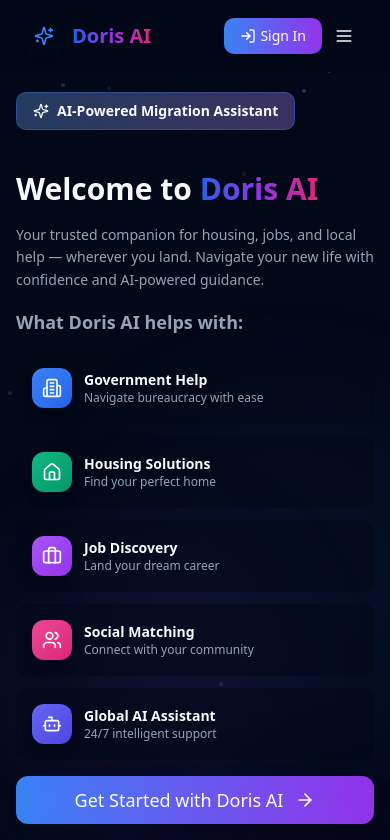
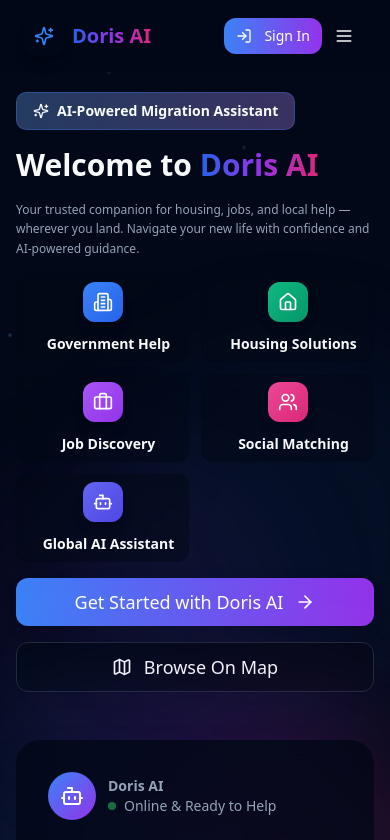
Before and after one commit to ali-melllo/doris, a Next.js app: page / in a window 390 px wide. Shown: the top 840 px of the page. Built offline with nearby package versions, Linux system fonts and the light colour scheme.

Commit message:
lohin uodate

```diff
--- a/src/app/login/page.tsx
+++ b/src/app/login/page.tsx
@@ -848,17 +848,17 @@
                         >
                             <div className="relative">
                                 <motion.div
-                                    className="w-24 h-24 bg-gradient-to-br from-blue-500 via-purple-500 to-pink-500 rounded-full flex items-center justify-center mx-auto shadow-2xl"
-                                    animate={{ rotate: 360 }}
+                                    className="!w-24 h-24 bg-gradient-to-br from-blue-500 via-purple-500 to-pink-500 rounded-full flex items-center justify-center mx-auto shadow-2xl"
+                                    animate={{ rotate: 360,scale: [1, 1.2, 1], opacity: [0.5, 0.2, 0.8]  }}
                                     transition={{ duration: 3, repeat: Number.POSITIVE_INFINITY, ease: "linear" }}
                                 >
-                                    <Bot className="w-12 h-12 text-white" />
+                                    <Sparkles className="w-12 h-12 text-white" />
                                 </motion.div>
-                                <motion.div
-                                    className="absolute inset-0 rounded-full border-4 border-blue-500/30"
+                                {/* <motion.div
+                                    className="absolute inset-x-1/2 size-24 rounded-full border-4 border-blue-500/30"
                                     animate={{ scale: [1, 1.2, 1], opacity: [0.5, 0, 0.5] }}
                                     transition={{ duration: 2, repeat: Number.POSITIVE_INFINITY }}
-                                />
+                                /> */}
                             </div>
 
                             <div className="space-y-4">
--- a/src/app/page.tsx
+++ b/src/app/page.tsx
@@ -261,7 +261,7 @@
               <motion.div variants={fadeInUp}>
                 <Badge
                   variant="secondary"
-                  className="px-4 py-2 text-sm bg-gradient-to-r from-blue-500/20 to-purple-500/20 border-blue-500/30 mb-6"
+                  className="px-4 py-2 text-sm bg-gradient-to-r from-blue-500/20 to-purple-500/20 border-blue-500/30 md:mb-6"
                 >
                   <Sparkles className="w-4 h-4 mr-2" />
                   AI-Powered Migration Assistant
@@ -275,15 +275,15 @@
                 </span>
               </motion.h1>
 
-              <motion.p variants={fadeInUp} className="text-sm md:text-xl text-muted-foreground leading-relaxed">
+              <motion.p variants={fadeInUp} className="text-xs md:text-xl text-muted-foreground leading-relaxed">
                 Your trusted companion for housing, jobs, and local help — wherever you land. Navigate your new life
                 with confidence and AI-powered guidance.
               </motion.p>
 
               {/* Feature Pills */}
               <motion.div variants={fadeInUp} className="space-y-4">
-                <h3 className="text-lg font-semibold text-muted-foreground">What Doris AI helps with:</h3>
-                <div className="grid grid-cols-1 sm:grid-cols-2 gap-3">
+                <h3 className="text-lg font-semibold text-muted-foreground hidden md:block">What Doris AI helps with:</h3>
+                <div className="grid grid-cols-2 gap-3">
                   {mainFeatures.map((feature, index) => (
                     <motion.div
                       key={feature.title}
@@ -292,8 +292,8 @@
                       transition={{ delay: 0.5 + index * 0.1 }}
                       className="group"
                     >
-                      <Card className="p-4 bg-card/50 backdrop-blur-sm border-border/50 hover:border-border transition-all duration-300 cursor-pointer group-hover:shadow-lg">
-                        <Link href={feature.href} className="flex items-center space-x-3">
+                      <Card className="p-2 md:p-4 bg-card/50 backdrop-blur-sm border-border/50 hover:border-border transition-all duration-300 cursor-pointer group-hover:shadow-lg">
+                        <Link href={feature.href} className="flex flex-col md:flex-row items-center gap-3 space-x-3">
                           <div
                             className={`w-10 h-10 rounded-lg bg-gradient-to-br ${feature.color} flex items-center justify-center shadow-lg group-hover:scale-110 transition-transform duration-300`}
                           >
@@ -301,7 +301,7 @@
                           </div>
                           <div>
                             <h4 className="font-semibold text-sm">{feature.title}</h4>
-                            <p className="text-xs text-muted-foreground">{feature.description}</p>
+                            <p className="text-xs text-muted-foreground hidden md:block">{feature.description}</p>
                           </div>
                         </Link>
                       </Card>
--- a/src/components/header.tsx
+++ b/src/components/header.tsx
@@ -209,14 +209,14 @@
                 </DropdownMenuContent>
               </DropdownMenu>
             ) : (
-              <Button
-                onClick={toggleAuth}
-                size="default"
-                className="bg-gradient-to-r from-blue-500 to-purple-600 hover:from-blue-600 hover:to-purple-700 text-white text-sm"
+              <Link
+                // onClick={toggleAuth}
+                href="/login"
+                className="bg-gradient-to-r flex items-center gap-2 rounded-lg px-3 py-2 from-blue-500 to-purple-600 hover:from-blue-600 hover:to-purple-700 text-white text-sm"
               >
                 <LogIn className="w-4 h-4 mr-1" />
                 Sign In
-              </Button>
+              </Link>
             )}
 
             {/* Mobile Menu Trigger */}
```
